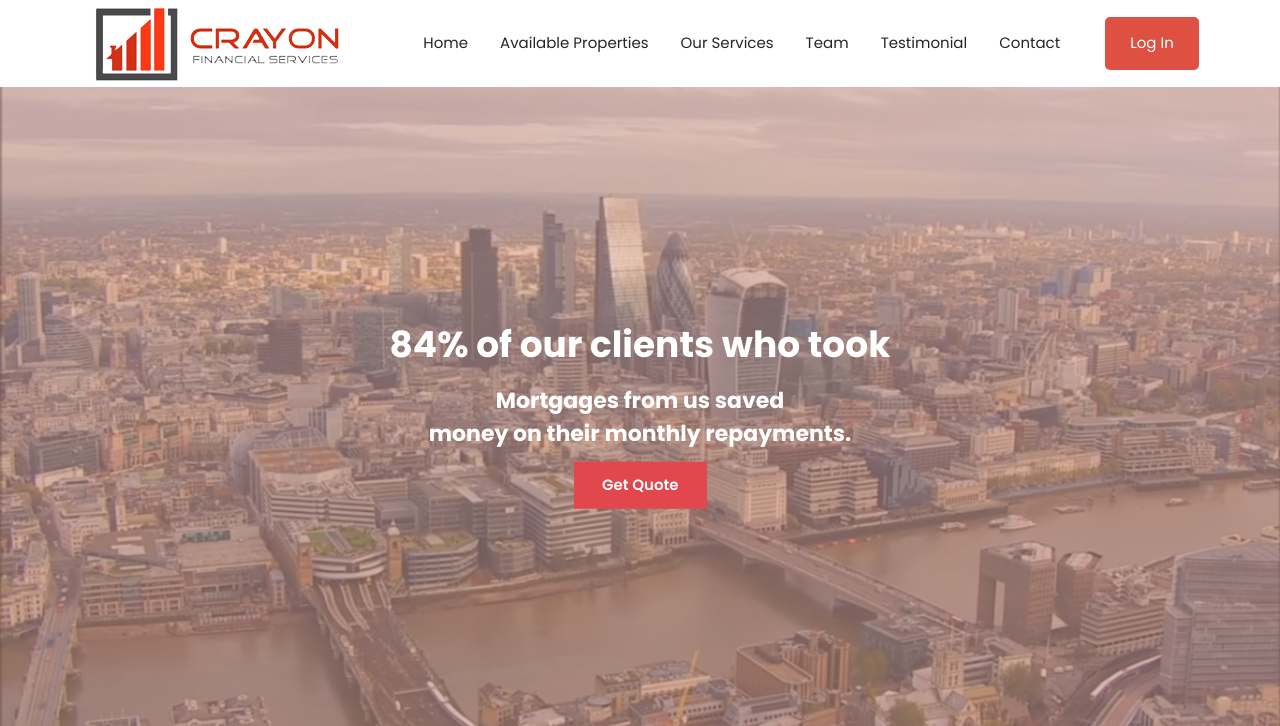
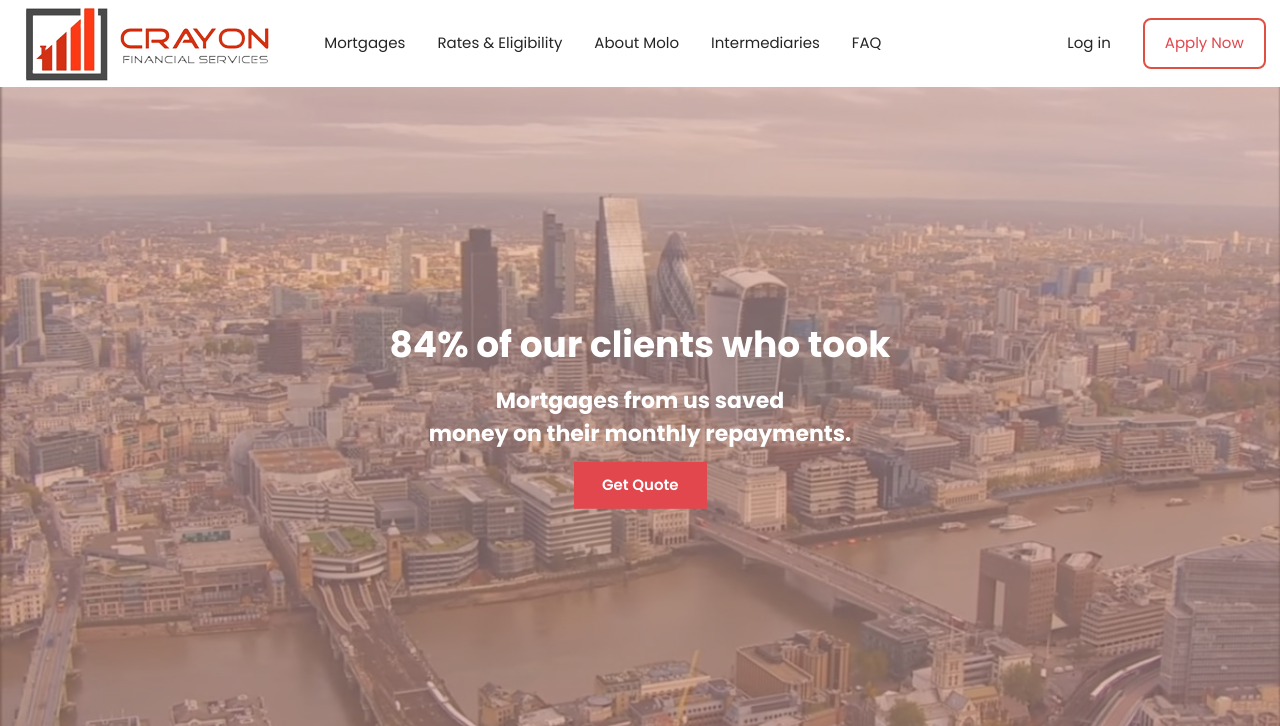
Before and after one commit to Harshtnm12/crayonfs, a PHP site: page / in a window 1280 px wide. Shown: the top 726 px of the page. Run offline with PHP 8.4, Linux system fonts and the light colour scheme.

Commit message:
update navbar

```diff
--- a/css/style.css
+++ b/css/style.css
@@ -20,6 +20,7 @@ body {
 }
 a,
 a:hover {
+  transition: all 0.3s;
   text-decoration: none;
   color: inherit;
 }
@@ -102,37 +103,43 @@ section {
 .__main_navbar .navbar > ul {
   display: flex;
   align-items: center;
-  margin: 0 auto;
+  margin-right: auto;
 }
 .__main_navbar .navbar ul > li {
   position: relative;
   padding: 8px 16px;
 }
-.__main_navbar .navbar ul > li > a {
-  position: relative;
-}
-.__main_navbar .navbar ul > li > a::before {
-  content: "";
-  position: absolute;
-  width: 100%;
-  height: 2px;
-  bottom: -6px;
-  left: 0;
-  background-color: var(--secondary);
-  visibility: hidden;
-  width: 0px;
-  transition: all 0.3s ease-in-out 0s;
+.__main_navbar .navbar ul > li > a:hover {
+  color: var(--primary);
 }
 .__main_navbar .navbar ul > li > a:hover::before {
   visibility: visible;
   width: 100%;
 }
-.navbar .others-option .option-item a.log-in {
+.navbar .others-option .option-item a.log_in,
+.navbar .others-option .option-item a.apply_now {
   display: inline-block;
-  padding: 15px 25px;
-  background-color: var(--secondary);
+  margin: 0 3px;
+  padding: 12px 20px;
+  border-radius: 8px;
+}
+.navbar .others-option .option-item a.log_in {
+  border: 2px solid transparent;
+}
+.navbar .others-option .option-item a.apply_now {
+  padding: 12px 20px;
+  border: 2px solid var(--secondary);
+  color: var(--primary);
+}
+.navbar .others-option .option-item a.log_in:hover {
+  background-color: var(--primary);
   color: #fff;
-  border-radius: 5px;
+  border: 2px solid transparent;
+}
+.navbar .others-option .option-item a.apply_now:hover {
+  background-color: var(--primary);
+  color: #fff;
+  border-color: transparent;
 }
 .__main_navbar.navbar_scroll {
   position: fixed;
@@ -392,7 +399,7 @@ section#achievement {
 }
 #mortgage-principle {
   background-color: #fff4f0;
-  background-image: url('../img/figure-6.png');
+  background-image: url("../img/figure-6.png");
   background-position: center center;
   background-size: cover;
   background-repeat: no-repeat;
--- a/index.html
+++ b/index.html
@@ -25,7 +25,7 @@
 
     <!-- ======== Navbar start ======== -->
     <div class="__main_navbar">
-      <div class="container-fluid container-xl d-flex align-items-center justify-content-between">
+      <div class="container-fluid d-flex align-items-center justify-content-between">
         <div class="logo">
           <a href="index-7.html">
             <img src="img/logo.png" class="img-fluid" alt="Logo" />
@@ -34,28 +34,26 @@
         <nav class="navbar">
           <ul>
             <li class="nav-item">
-              <a href="#home" class="nav-link"> Home </a>
+              <a href="#home" class="nav-link"> Mortgages </a>
             </li>
             <li class="nav-item">
-              <a href="#about" class="nav-link"> Available Properties </a>
+              <a href="#about" class="nav-link"> Rates & Eligibility </a>
             </li>
             <li class="nav-item">
-              <a href="#services" class="nav-link"> Our Services </a>
+              <a href="#services" class="nav-link"> About Molo </a>
             </li>
             <li class="nav-item">
-              <a href="#team" class="nav-link"> Team </a>
+              <a href="#team" class="nav-link"> Intermediaries </a>
             </li>
             <li class="nav-item">
-              <a href="#blog" class="nav-link"> Testimonial </a>
-            </li>
-            <li class="nav-item">
-              <a href="#contact" class="nav-link"> Contact </a>
+              <a href="#contact" class="nav-link"> FAQ </a>
             </li>
           </ul>
           <div class="others-option">
             <div class="d-flex align-items-center">
               <div class="option-item">
-                <a href="#" class="log-in">Log In</a>
+                <a href="" class="log_in">Log in</a>
+                <a href="#" class="apply_now">Apply Now</a>
               </div>
             </div>
           </div>
```
